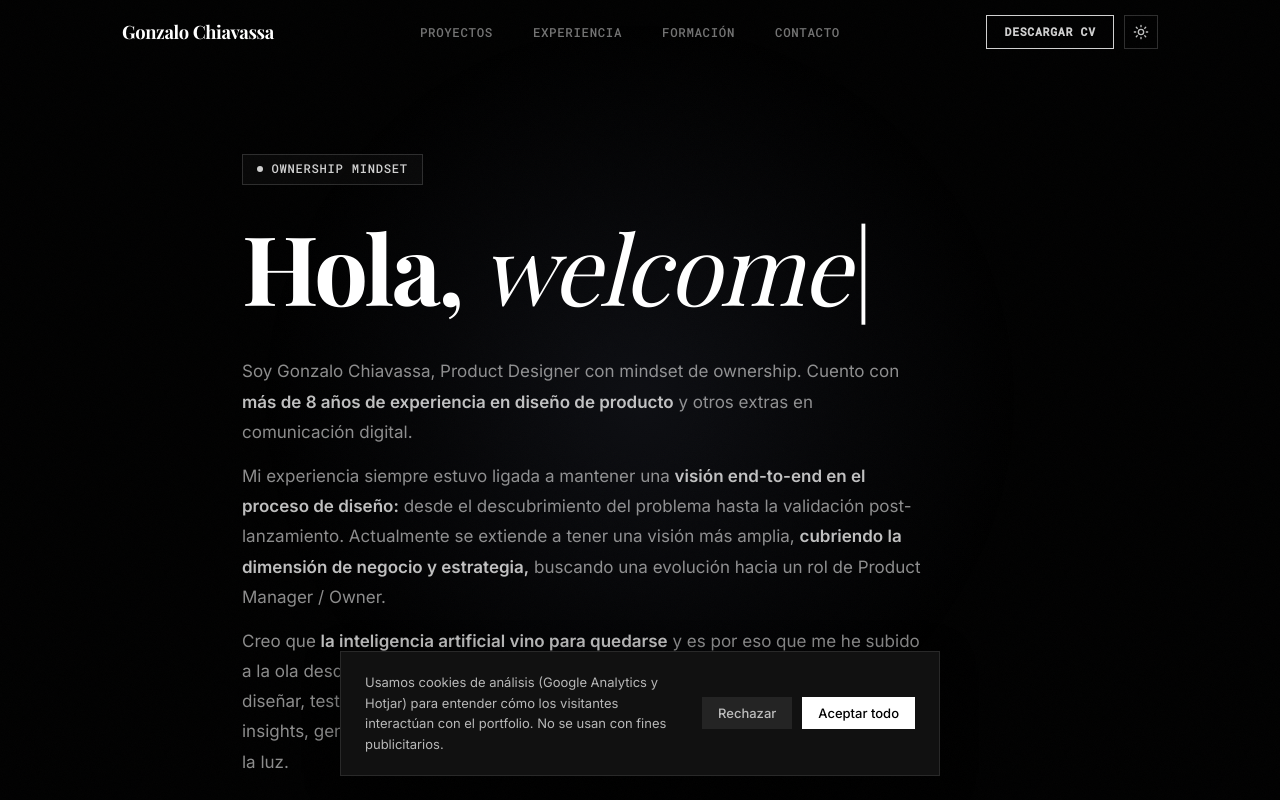
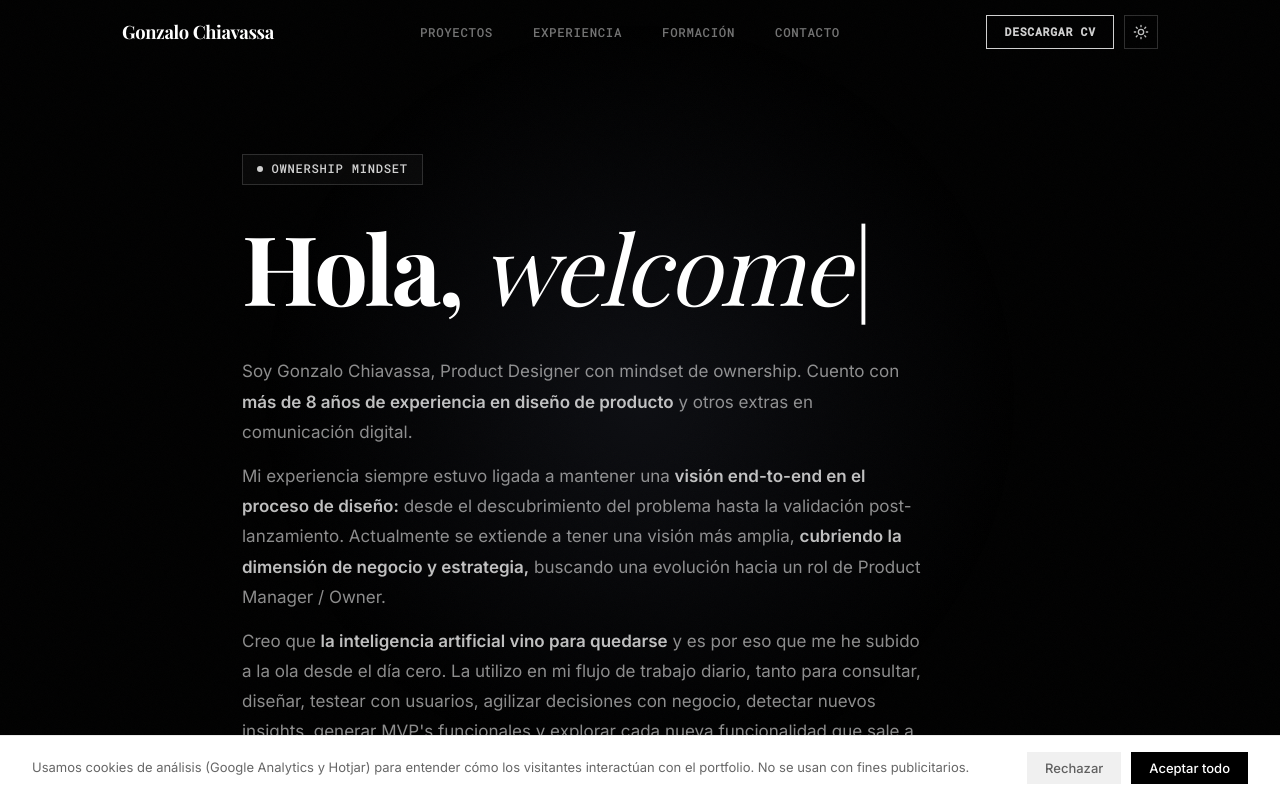
Before and after one commit to gonzachi/portfolio-gonzachi, a Next.js app: page / in a window 1280 px wide. Shown: the top 800 px of the page. Built offline with nearby package versions, Linux system fonts and the light colour scheme.

Commit message:
style: redesign cookie banner as full-width bottom bar

```diff
--- a/src/components/CookieBanner.module.css
+++ b/src/components/CookieBanner.module.css
@@ -1,33 +1,32 @@
 .backdrop {
   position: fixed;
-  inset: 0;
+  bottom: 0;
+  left: 0;
+  right: 0;
   z-index: 9999;
-  pointer-events: none;
-  display: flex;
-  align-items: flex-end;
-  justify-content: center;
-  padding: 24px;
 }
 
 .banner {
-  pointer-events: all;
-  background: var(--color-bg-card);
-  border: 1px solid rgba(var(--fg-rgb), 0.1);
-  border-radius: 0;
-  padding: 20px 24px;
-  max-width: 600px;
+  background: #ffffff;
+  border-top: 1px solid rgba(0, 0, 0, 0.08);
+  padding: 16px 2rem;
   width: 100%;
   display: flex;
   align-items: center;
+  justify-content: space-between;
   gap: 24px;
-  box-shadow: var(--shadow-banner);
   animation: slideUp 0.3s ease;
+}
+
+:global([data-theme="dark"]) .banner {
+  background: #1a1a1a;
+  border-top-color: rgba(255, 255, 255, 0.08);
 }
 
 @keyframes slideUp {
   from {
     opacity: 0;
-    transform: translateY(16px);
+    transform: translateY(100%);
   }
   to {
     opacity: 1;
@@ -37,14 +36,19 @@
 
 .content {
   flex: 1;
+  min-width: 0;
 }
 
 .text {
   font-family: var(--font-body, sans-serif);
   font-size: 13px;
-  line-height: 1.6;
-  color: rgba(var(--fg-rgb), 0.7);
+  line-height: 1.5;
+  color: rgba(0, 0, 0, 0.6);
   margin: 0;
+}
+
+:global([data-theme="dark"]) .text {
+  color: rgba(255, 255, 255, 0.6);
 }
 
 .actions {
@@ -59,7 +63,7 @@
   font-size: 13px;
   font-weight: 500;
   border-radius: 0;
-  padding: 8px 16px;
+  padding: 8px 18px;
   cursor: pointer;
   white-space: nowrap;
   transition: opacity 0.2s ease;
@@ -72,20 +76,31 @@
 }
 
 .btnReject {
-  background: rgba(var(--fg-rgb), 0.08);
-  color: rgba(var(--fg-rgb), 0.7);
+  background: rgba(0, 0, 0, 0.06);
+  color: rgba(0, 0, 0, 0.6);
+}
+
+:global([data-theme="dark"]) .btnReject {
+  background: rgba(255, 255, 255, 0.08);
+  color: rgba(255, 255, 255, 0.6);
 }
 
 .btnAccept {
-  background: var(--color-text-primary);
-  color: var(--color-bg-primary);
+  background: #000000;
+  color: #ffffff;
+}
+
+:global([data-theme="dark"]) .btnAccept {
+  background: #ffffff;
+  color: #000000;
 }
 
 @media (max-width: 600px) {
   .banner {
     flex-direction: column;
     align-items: flex-start;
-    gap: 16px;
+    gap: 12px;
+    padding: 16px 1.25rem;
   }
 
   .actions {
```
